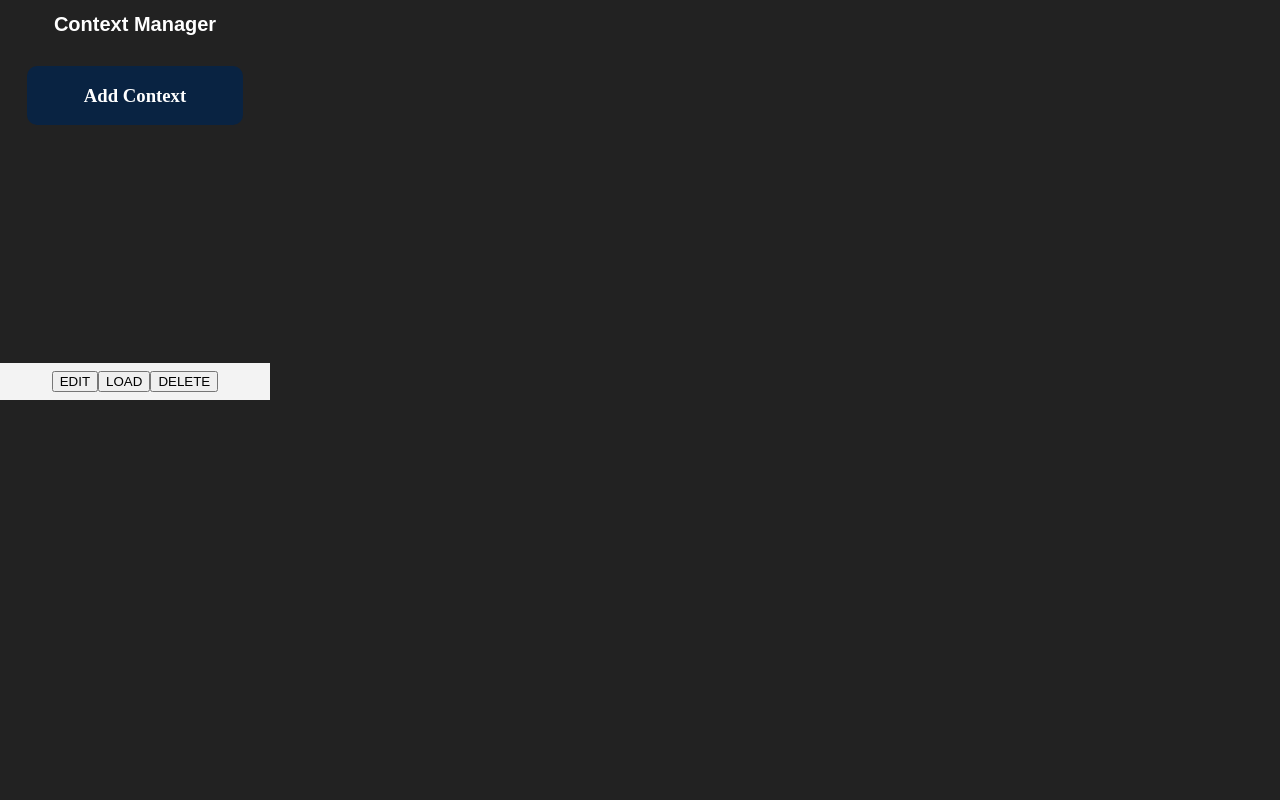
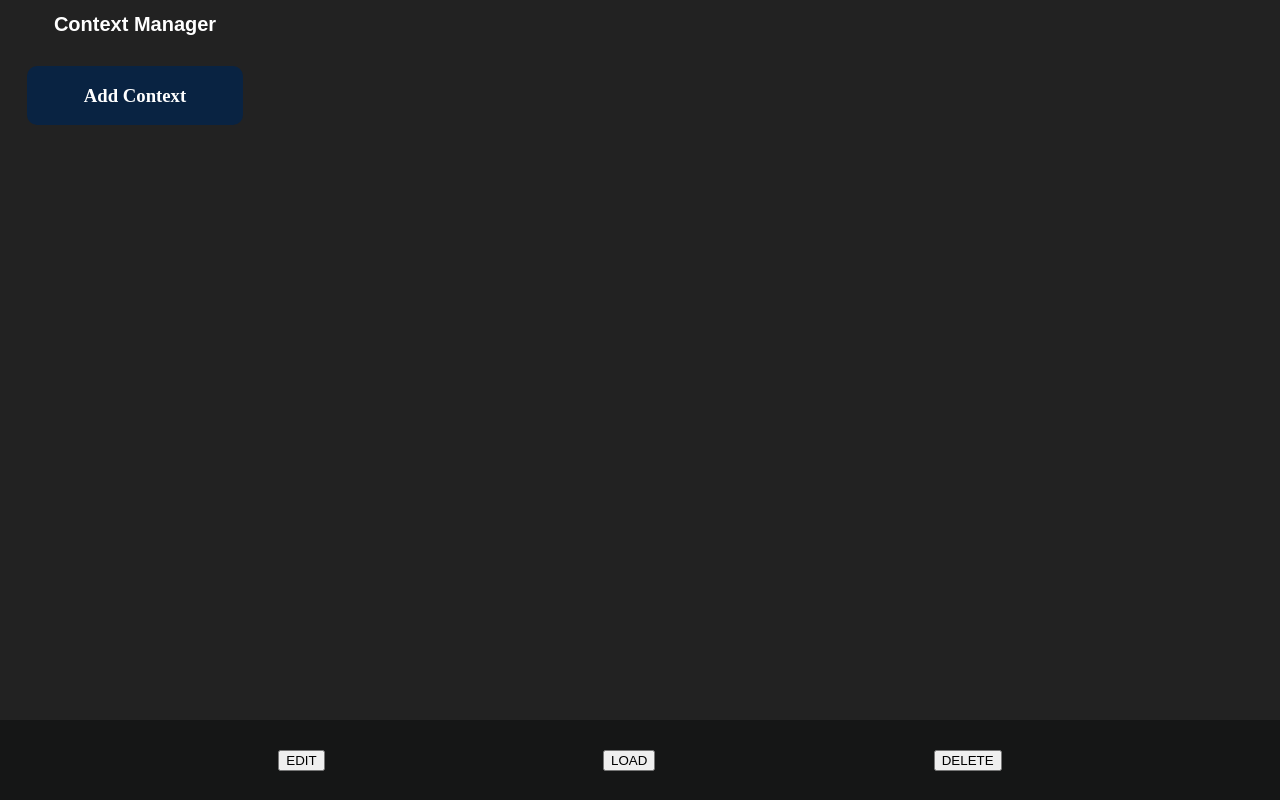
Before and after one commit to DawidSac24/ContentManager, a React (Vite) app: page / in a window 1280 px wide. Built offline with nearby package versions, Linux system fonts and the light colour scheme.

Commit message:
Making the Contexts editable

```diff
--- a/src/client/components/App.tsx
+++ b/src/client/components/App.tsx
@@ -1,39 +1,15 @@
 import "../styles/App.css";
-
-import { useState, useEffect } from "react";
-
-import { ContextDTO } from "../../local-server/models/context.model";
-import { ContextController } from "../../local-server/controllers/context.controller";
 
 import Header from "./Header";
 import Contexts from "./Contexts";
-import Footer from "./Footer";
-
-export interface Props {
-  contexts?: ContextDTO[];
-  setContexts?: React.Dispatch<React.SetStateAction<ContextDTO[]>>;
-}
 
 function App() {
-  const contextController = ContextController.getInstance();
-
-  const [contexts, setContexts] = useState<ContextDTO[]>([]);
-
-  useEffect(() => {
-    const load = async () => {
-      const result = await contextController.getAll();
-      setContexts(result);
-    };
-    load();
-  }, []);
-
   return (
     <div className="app-container">
       <Header />
       <div className="main-content">
-        <Contexts contexts={contexts} setContexts={setContexts} />
+        <Contexts />
       </div>
-      <Footer setContexts={setContexts} />
     </div>
   );
 }
--- a/src/client/components/ComponentButtons.tsx
+++ /dev/null
@@ -1,37 +0,0 @@
-import "../styles/ComponentButtons.css";
-
-import { Props } from "./App";
-
-import { ContextController } from "../../local-server/controllers/context.controller";
-
-function ComponentButtons({ setContexts }: Props) {
-  const contextController = ContextController.getInstance();
-
-  const handleDelete = async () => {
-    const selected = contextController.selectedContext;
-    if (!selected) return;
-
-    try {
-      await contextController.deleteContext();
-      contextController.selectedContext = undefined;
-
-      // Refresh the contexts list in the main app
-      const updated = await contextController.getAll();
-      setContexts(updated);
-    } catch (error) {
-      console.error("Delete failed", error);
-    }
-  };
-
-  return (
-    <div className="component-buttons">
-      <button className="component-button">EDIT</button>
-      <button className="component-button">LOAD</button>
-      <button className="component-button" onClick={() => handleDelete}>
-        DELETE
-      </button>
-    </div>
-  );
-}
-
-export default ComponentButtons;
--- a/src/client/components/Contexts.tsx
+++ b/src/client/components/Contexts.tsx
@@ -1,7 +1,6 @@
 import "../styles/Contexts.css";
 
 import { useState, useEffect } from "react";
-import { Props } from "./App";
 
 import {
   ContextDTO,
@@ -11,18 +10,58 @@ import { ContextController } from "../../local-server/controllers/context.contro
 
 const contextController = ContextController.getInstance();
 
-function Contexts({ contexts, setContexts }: Props) {
-  if (!contexts || !setContexts) {
-    throw new Error("contexts or setContexts is missing in Contexts.tsx");
-  }
-
+function Contexts() {
+  const [contexts, setContexts] = useState<ContextDTO[]>([]);
   const [selectedId, setSelectedId] = useState<number | undefined>();
+  const [isEditing, setEditing] = useState<boolean>();
   const [newContext, setNewContext] = useState<NewContextDTO | null>(null); // Track new context state
 
   const handleSelect = (context: ContextDTO) => {
     contextController.selectContext(context);
     setSelectedId(context.id); // triggers re-render
   };
+
+  const edit = () => {
+    setEditing(!isEditing);
+  };
+
+  function handleDisplay(contextId: number | undefined): boolean {
+    if (!contextId) throw new Error("no contextId");
+
+    if (!isEditing) return true;
+
+    if (selectedId === contextId) return false;
+
+    return true;
+  }
+
+  const handleDelete = async () => {
+    const selected = contextController.selectedContext;
+    if (!selected) return;
+
+    try {
+      await contextController.deleteContext();
+      contextController.selectedContext = undefined;
+
+      // Refresh the contexts list in the main app
+      const updated = await contextController.getAll();
+      setContexts(updated);
+    } catch (error) {
+      console.error("Delete failed", error);
+    }
+  };
+
+  const addContext = () => {
+    setNewContext({ name: "New Context" }); // This will trigger useEffect
+  };
+
+  useEffect(() => {
+    const load = async () => {
+      const result = await contextController.getAll();
+      setContexts(result);
+    };
+    load();
+  }, []);
 
   useEffect(() => {
     if (newContext) {
@@ -36,21 +75,27 @@ function Contexts({ contexts, setContexts }: Props) {
     }
   }, [newContext, setContexts]); // Depend on newContext to trigger the effect
 
-  const addContext = () => {
-    setNewContext({ name: "New Context" }); // This will trigger useEffect
-  };
-
   return (
+    <div>
       <ul>
         {contexts.map((context) => (
           <li key={context.id}>
             <button
               onClick={() => handleSelect(context)}
               className={
-              selectedId === context.id ? "selected-context context" : "context"
+                selectedId === context.id
+                  ? "selected-context context"
+                  : "context"
               }
             >
-            <h3>{context.name}</h3>
+              {handleDisplay(context.id) ? <h3>{context.name}</h3> : null}
+              {!handleDisplay(context.id) ? (
+                <input
+                  type="text"
+                  placeholder={context.name}
+                  className="border px-2 py-1"
+                />
+              ) : null}
             </button>
           </li>
         ))}
@@ -60,6 +105,17 @@ function Contexts({ contexts, setContexts }: Props) {
           </button>
         </li>
       </ul>
+
+      <div className="component-buttons">
+        <button className="component-button" onClick={edit}>
+          EDIT
+        </button>
+        <button className="component-button">LOAD</button>
+        <button className="component-button" onClick={handleDelete}>
+          DELETE
+        </button>
+      </div>
+    </div>
   );
 }
 
--- a/src/client/components/Footer.tsx
+++ /dev/null
@@ -1,15 +0,0 @@
-import "../styles/Footer.css";
-
-import { Props } from "./App";
-
-import ComponentButtons from "./ComponentButtons";
-
-function Footer({ setContexts }: Props) {
-  return (
-    <footer>
-      <ComponentButtons setContexts={setContexts} />
-    </footer>
-  );
-}
-
-export default Footer;
--- a/src/client/styles/Contexts.css
+++ b/src/client/styles/Contexts.css
@@ -41,3 +41,19 @@ li {
 .add-context-button {
   background-color: #092342;
 }
+
+.component-buttons {
+  position: fixed; /* Sticks to the window */
+  bottom: 0;
+  left: 0;
+  z-index: 100; /* Ensure it's on top */
+
+  width: 100%;
+  height: 10%;
+
+  display: flex;
+  align-items: center;
+  justify-content: space-evenly;
+
+  background-color: #151616;
+}
--- a/src/client/styles/Footer.css
+++ /dev/null
@@ -1,5 +0,0 @@
-footer {
-  padding: 8px;
-  background-color: #f3f3f3;
-  text-align: center;
-}
--- a/src/local-server/controllers/context.controller.ts
+++ b/src/local-server/controllers/context.controller.ts
@@ -53,6 +53,23 @@ export class ContextController {
     }
   }
 
+  public async getById(id: number): Promise<ContextDTO> {
+    LoggerService.info("Get context by id");
+
+    if (!isIdentifier(id)) {
+      LoggerService.error("Invalid context id");
+      throw new Error("Invalid context id");
+    }
+
+    try {
+      const context = await this.contextService.getById(id);
+      return context;
+    } catch (error) {
+      LoggerService.error(error);
+      throw error;
+    }
+  }
+
   /**
    * Add a new context.
    * @param context The context to add, either a NewContextDTO or ContextDTO object.
@@ -99,7 +116,7 @@ export class ContextController {
    * @throws Error if the context cannot be updated.
    * @throws Error if the context is invalid.
    */
-  public async putContext(context: ContextDTO): Promise<ContextDTO> {
+  public async updateContext(context: ContextDTO): Promise<ContextDTO> {
     LoggerService.info(`Update context: ${context.name}`);
 
     try {
@@ -235,7 +252,7 @@ export class ContextController {
       }
 
       try {
-        const context = await this.contextService.getContextById(contextId);
+        const context = await this.contextService.getById(contextId);
 
         if (!isContext(context)) {
           LoggerService.error(`Context with id: ${contextId} not found`);
--- a/src/local-server/services/context.service.ts
+++ b/src/local-server/services/context.service.ts
@@ -92,7 +92,7 @@ export class ContextService {
    * @param id The ID of the context to retrieve.
    * @returns A promise that resolves to the Context object.
    */
-  public async getContextById(id: number): Promise<Context> {
+  public async getById(id: number): Promise<Context> {
     const db = await this.openDatabase(this.dbName, this.dbVersion);
 
     return new Promise((resolve, reject) => {
```
Also changed, not shown: src/client/client-services/context-list.service.ts (deleted, +0 -41 lines), src/client/styles/ComponentButtons.css (deleted). Lines whose indentation alone changed are shown as unchanged.
